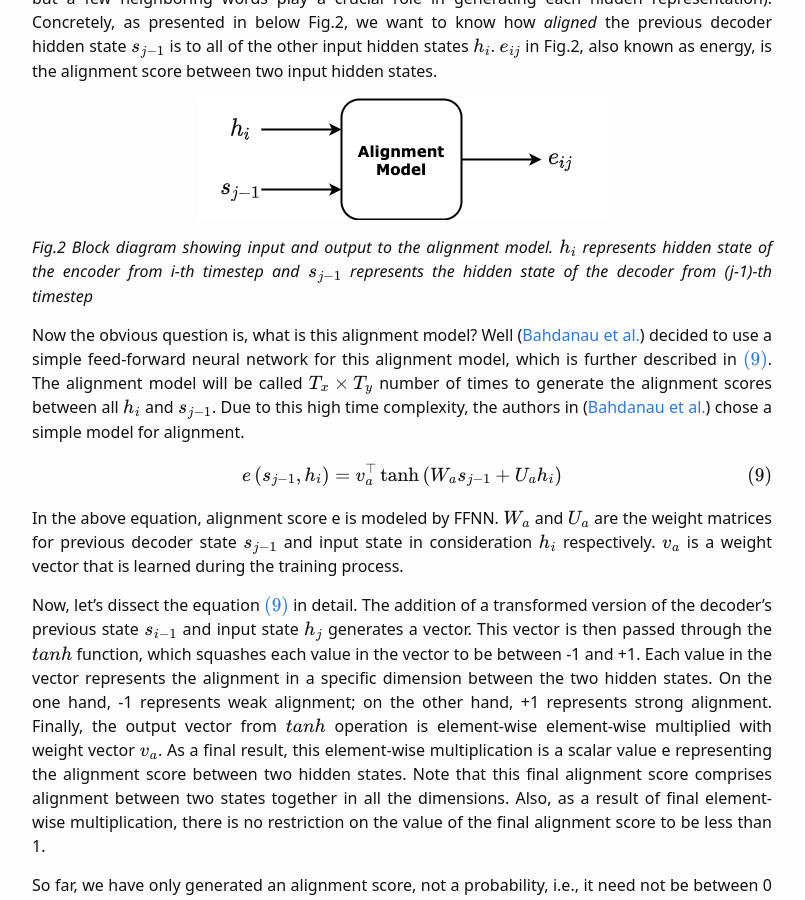
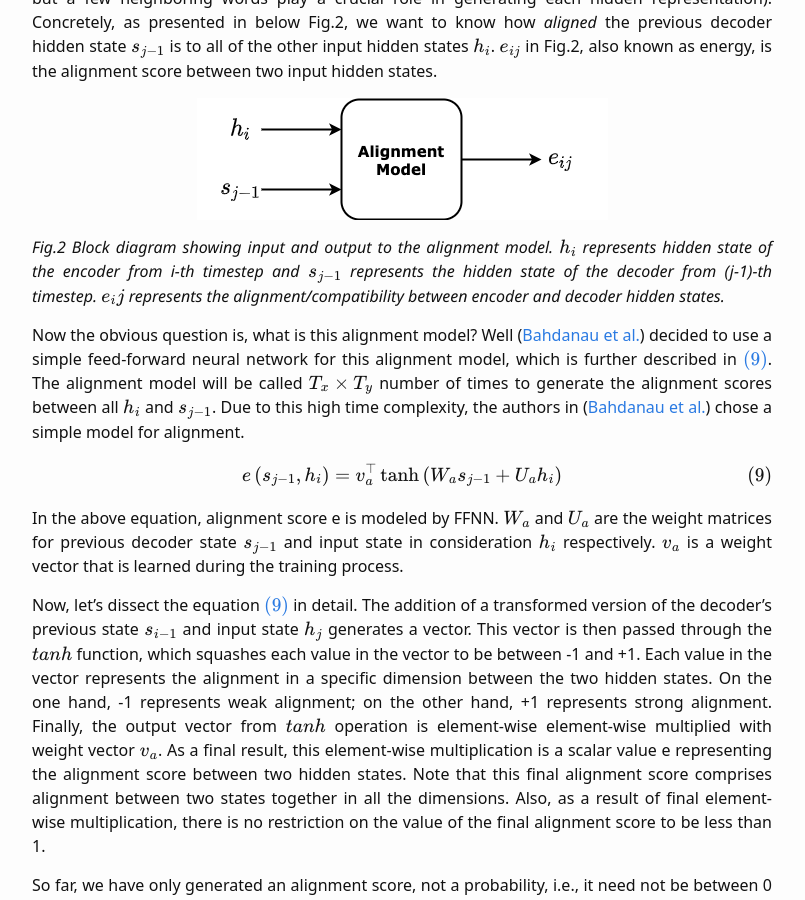
Before and after one commit to vijaydaultani/blog, a Jekyll site: the page built from _posts/2021-10-08-demystifying-attention.md, in a window 1280 px wide and 900 px high, scrolled down 4728 px. Shown: the whole window, without its empty margins (238-1043 px from the left). Built offline with Jekyll 4.4.1, drawn with Linux system fonts in a browser that asks for light colours; some web fonts are replaced; formulas are drawn with MathJax 3; comment, search, counter and statistics services are not loaded.

```diff
--- a/_posts/2021-10-08-demystifying-attention.md
+++ b/_posts/2021-10-08-demystifying-attention.md
@@ -111,7 +111,7 @@ The answer is an alignment model. This alignment model should help us determine
 
 ![attention_block_diagram]({{ '/assets/images/demystifying_attention/attention-block-diagram.drawio.png' | relative_url }})
 {: style="text-align: center"}
-*Fig.2 Block diagram showing input and output to the alignment model. $$h_i$$ represents hidden state of the encoder from i-th timestep and $$s_{j-1}$$ represents the hidden state of the decoder from (j-1)-th timestep*
+*Fig.2 Block diagram showing input and output to the alignment model. $$h_i$$ represents hidden state of the encoder from i-th timestep and $$s_{j-1}$$ represents the hidden state of the decoder from (j-1)-th timestep. $$e_ij$$ represents the alignment/compatibility between encoder and decoder hidden states.*
 
 Now the obvious question is, what is this alignment model? Well ([Bahdanau et al.](https://arxiv.org/abs/1409.0473)) decided to use a simple feed-forward neural network for this alignment model, which is further described in \eqref{eq:attention_score}. The alignment model will be called $$T_{x} \times T_{y} $$ number of times to generate the alignment scores between all $$h_i$$ and $$s_{j-1}$$. Due to this high time complexity, the authors in ([Bahdanau et al.](https://arxiv.org/abs/1409.0473)) chose a simple model for alignment.
 
```
